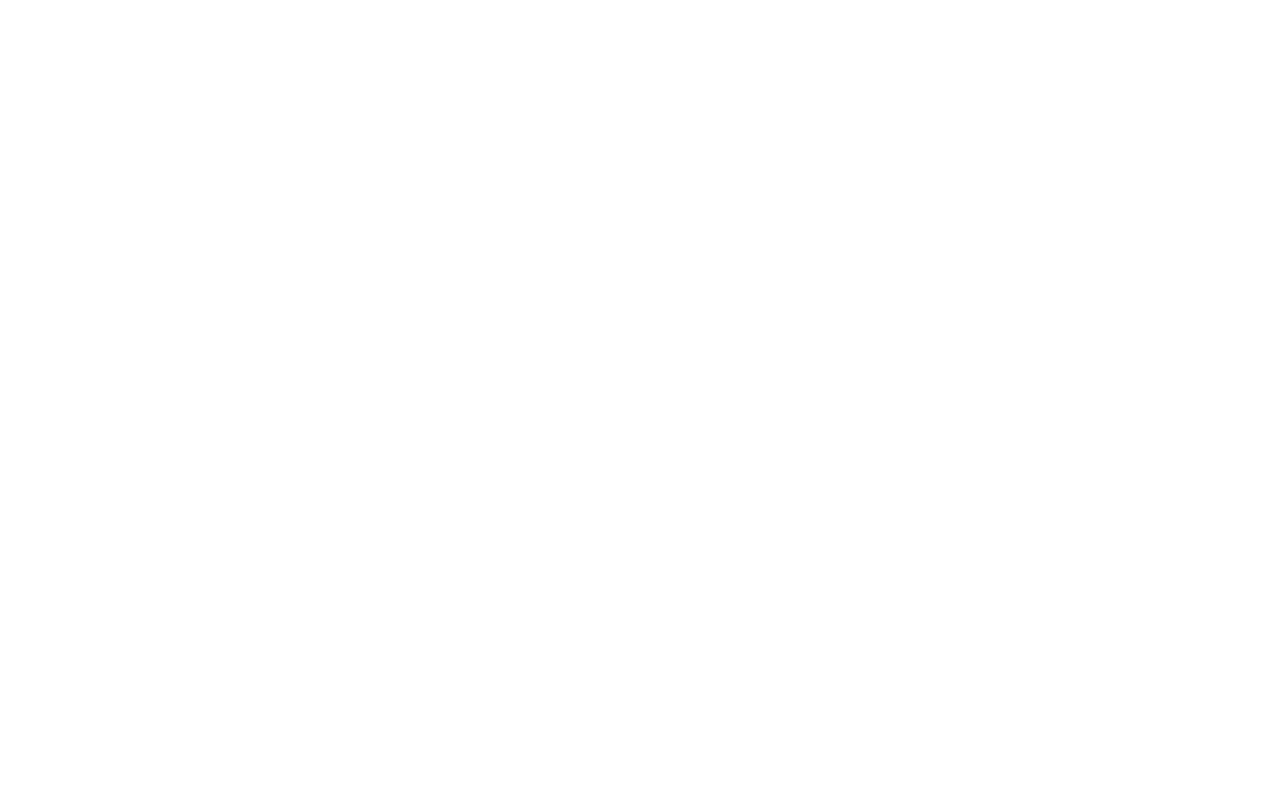
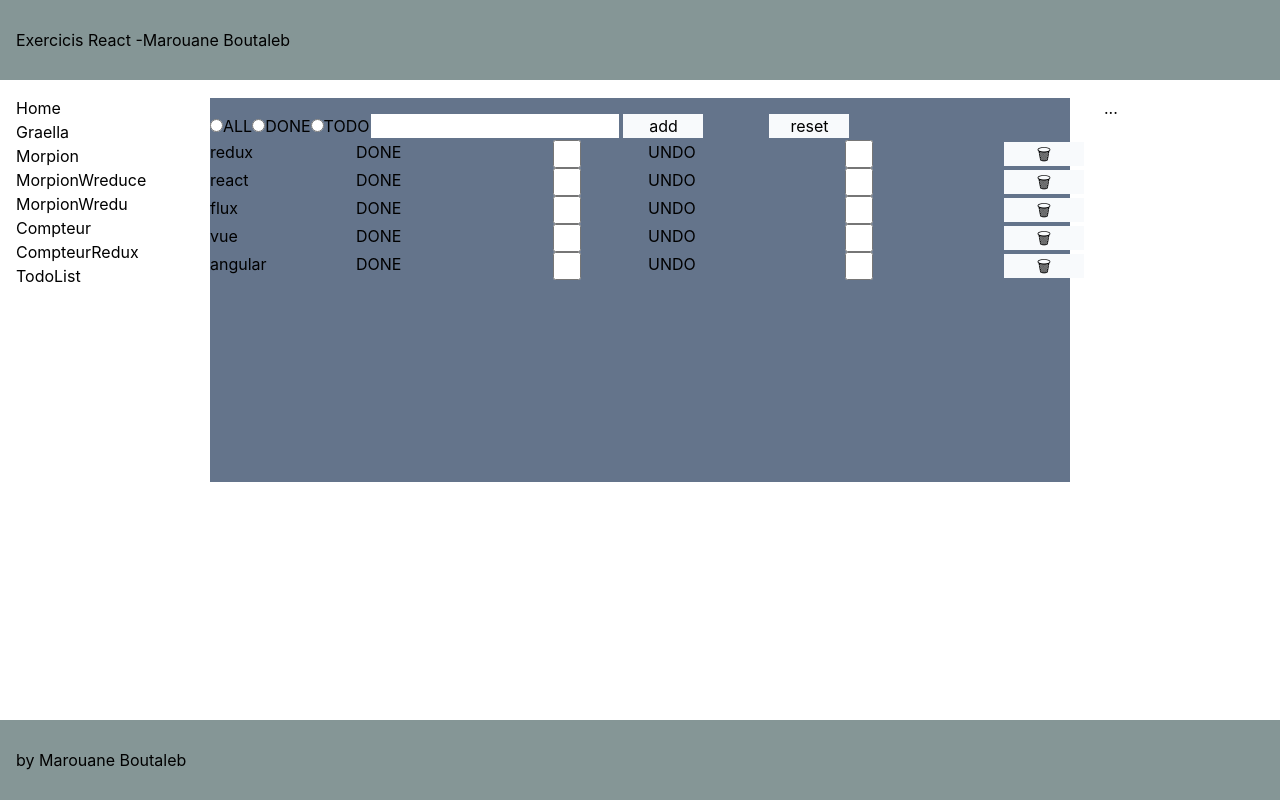
Before and after one commit to amanamar24/exercicis, a React (Create React App) app in the folder exercicis/: page /#/TodoList in a window 1280 px wide. Before the commit this address had no page. Built offline with nearby package versions, Linux system fonts and the light colour scheme.

Commit message:
todoList

```diff
--- a/exercicis/src/App.js
+++ b/exercicis/src/App.js
@@ -8,6 +8,7 @@
 import Home from "./Pages/Home";
 import Compteur from "./Pages/Compteur";
 import CompteurRedux from "./Pages/CompteurRedux";
+import TodoList from "./Pages/TodoList";
 function App() {
   return (
     <>
@@ -19,6 +20,7 @@
             <Route path="MorpionFrame" element={<MorpionFrame />}></Route>
             <Route path="Compteur" element={<Compteur />}></Route>
             <Route path="CompteurRedux" element={<CompteurRedux />}></Route>
+            <Route path="TodoList" element={<TodoList />}></Route>
             <Route
               path="MorpionFrameReduce"
               element={<MorpionFrameReduce />}
--- a/exercicis/src/Pages/CompteurRedux.js
+++ b/exercicis/src/Pages/CompteurRedux.js
@@ -3,25 +3,43 @@
 import {
   increaseCounter,
   decreaseCounter,
+  clear,
 } from "./redux/actions/counterActions";
 export default function CompteurRedux() {
   const count = useSelector((store) => store.counterReducer.count);
   const dispatch = useDispatch();
+  let cssButton =
+    "bg-slate-500 hover:bg-slate-700 text-white font-bold py-2 px-4 rounded w-[177px] h-[100px]";
   return (
     <div className="improvisare">
       <header className="app-header">
         <p>{count}</p>
-        <button onClick={() => dispatch(increaseCounter(1))}>
-          increase Counter
+        <button
+          className={cssButton}
+          onClick={() => dispatch(increaseCounter(1))}
+        >
+          increase 1
         </button>
-        <button onClick={() => dispatch(increaseCounter(5))}>
-          increase Counter +5
+        <button
+          className={cssButton}
+          onClick={() => dispatch(increaseCounter(5))}
+        >
+          increase 5
         </button>
-        <button onClick={() => dispatch(decreaseCounter(1))}>
-          decrease Counter{" "}
+        <button
+          className={cssButton}
+          onClick={() => dispatch(decreaseCounter(1))}
+        >
+          decrease 1
         </button>
-        <button onClick={() => dispatch(decreaseCounter(5))}>
-          decrease Counter-5
+        <button
+          className={cssButton}
+          onClick={() => dispatch(decreaseCounter(5))}
+        >
+          decrease 5
+        </button>
+        <button className={cssButton} onClick={() => dispatch(clear())}>
+          CLEAR
         </button>
       </header>
     </div>
--- a/exercicis/src/Pages/Layout.js
+++ b/exercicis/src/Pages/Layout.js
@@ -32,6 +32,9 @@
             <li>
               <Link to="/CompteurRedux">CompteurRedux</Link>
             </li>
+            <li>
+              <Link to="/TodoList">TodoList</Link>
+            </li>
           </ul>
         </nav>
         <aside className="HolyGrail-ads">...</aside>
--- /dev/null
+++ b/exercicis/src/Pages/TodoList.js
@@ -0,0 +1,108 @@
+import { useDispatch, useSelector } from "react-redux";
+import {
+  addList,
+  clearList,
+  clearTask,
+  doneTask,
+  undoTask,
+} from "./redux/actions/todoActions";
+import { useState, useEffect } from "react";
+export default function TodoList() {
+  //   const lista = useSelector((store) => store.todoReducer.lista);
+  const lista = useSelector((store) => store.todoReducer);
+  const dispatch = useDispatch();
+  const [task, setTask] = useState("");
+  const [listStatus, setListStatus] = useState("ALL");
+  console.log("listStatus", listStatus);
+  return (
+    <>
+      <div className="todo w-{500px} h-96 bg-slate-500 m-0.5">
+        <input
+          onClick={() => setListStatus("ALL")}
+          type="radio"
+          name="listStatus"
+          value="ALL"
+        />
+        ALL
+        <input
+          onClick={() => setListStatus("DONE")}
+          type="radio"
+          name="listStatus"
+          value="DONE"
+        />
+        DONE
+        <input
+          onClick={() => setListStatus("TODO")}
+          type="radio"
+          name="listStatus"
+          value="TODO"
+        />
+        TODO
+        <input
+          className=" m-0.5"
+          type="text"
+          onChange={(e) => setTask(e.target.value)}
+          value={task}
+        />
+        <button
+          className="  m-0.5 bg-slate-50 h-6"
+          onClick={() => dispatch(addList(task))}
+        >
+          add
+        </button>
+        <button
+          className=" m-0.5 ml-16 mt-4 bg-slate-50 h-6"
+          onClick={() => dispatch(clearList())}
+        >
+          reset
+        </button>
+        <ul>
+          {lista.map((x, i) => (
+            <li
+              className={
+                "grid grid-cols-6 gap-4 " +
+                (listStatus === "ALL"
+                  ? ""
+                  : listStatus === "DONE" && x.done === true
+                  ? ""
+                  : listStatus === "TODO" && x.done === false
+                  ? ""
+                  : " hidden")
+              }
+              key={i}
+            >
+              <label> {x.task}</label>
+              <label className>DONE</label>
+              <input
+                className=""
+                type="checkbox"
+                title="task"
+                onChange={() => dispatch(doneTask(i))}
+              />
+              <label className>UNDO</label>
+              <input
+                className=""
+                type="checkbox"
+                title="task"
+                onChange={() => dispatch(undoTask(i))}
+              />
+
+              <button
+                className=" m-0.5 ml-16  bg-slate-50 W-6 h-6"
+                onClick={() => dispatch(clearTask(i))}
+              >
+                🗑
+              </button>
+            </li>
+          ))}
+          {/* <li class="task-li">
+            <input class="fav-todo-checkbox" type="checkbox" value="false">
+            <label class="done-task">he</label>
+            <input class="toggle-todo-checkbox" type="checkbox" value="true">
+            <button class="delete-task-btn" value="delete">🗑</button>
+        </li> */}
+        </ul>
+      </div>
+    </>
+  );
+}
--- a/exercicis/src/Pages/redux/actions/counterActions.js
+++ b/exercicis/src/Pages/redux/actions/counterActions.js
@@ -11,3 +11,9 @@
     payload: amount,
   };
 };
+export const clear = (amount) => {
+  return {
+    type: "CLEAR",
+    payload: amount,
+  };
+};
--- /dev/null
+++ b/exercicis/src/Pages/redux/actions/todoActions.js
@@ -0,0 +1,32 @@
+export const addList = (tarea) => {
+  return {
+    type: "ADD_LIST",
+    payload: tarea,
+  };
+};
+export const clearList = () => {
+  return {
+    type: "CLEAR_LIST",
+  };
+};
+
+export const clearTask = (indice) => {
+  return {
+    type: "CLEAR_TASK",
+    payload: indice,
+  };
+};
+
+export const doneTask = (indice) => {
+  return {
+    type: "DONE_TASK",
+    payload: indice,
+  };
+};
+
+export const undoTask = (indice) => {
+  return {
+    type: "UNDO_TASK",
+    payload: indice,
+  };
+};
--- a/exercicis/src/Pages/redux/reducers/counterReducer.js
+++ b/exercicis/src/Pages/redux/reducers/counterReducer.js
@@ -14,6 +14,12 @@
         ...state,
         count: state.count - action.payload,
       };
+    case "CLEAR":
+      return {
+        ...state,
+        count: 0,
+      };
+
     default:
       return state;
   }
--- /dev/null
+++ b/exercicis/src/Pages/redux/reducers/todoReducer.js
@@ -0,0 +1,45 @@
+// const initalState = {
+//   lista: ["redux", "react", "next"],
+// };
+// const todoReducer = (state = initalState, action) => {
+//   let copy = [...state.lista];
+//   switch (action.type) {
+//     case "ADD_LIST":
+//       copy.push(action.payload);
+//       state.lista = [...copy];
+//       return state;
+
+//     default:
+//       return state;
+//   }
+// };
+const initalState = [
+  { task: "redux", done: false },
+  { task: "react", done: false },
+  { task: "flux", done: false },
+  { task: "vue", done: true },
+  { task: "angular", done: true },
+];
+const todoReducer = (state = initalState, action) => {
+  let copy = [...state];
+  switch (action.type) {
+    case "ADD_LIST":
+      copy.push({ task: action.payload, done: false });
+      return copy;
+    case "CLEAR_TASK":
+      copy.splice(action.payload, 1);
+      return copy;
+    case "DONE_TASK":
+      copy[action.payload].done = true;
+      return copy;
+    case "UNDO_TASK":
+      copy[action.payload].done = false;
+      return copy;
+
+    case "CLEAR_LIST":
+      return [];
+    default:
+      return state;
+  }
+};
+export default todoReducer;
--- a/exercicis/src/Pages/redux/store.js
+++ b/exercicis/src/Pages/redux/store.js
@@ -1,8 +1,10 @@
 import { createStore, combineReducers } from "redux";
 import counterReducer from "./reducers/counterReducer";
+import todoReducer from "./reducers/todoReducer";
 
 const appReducer = combineReducers({
-    counterReducer: counterReducer,
+  counterReducer,
+  todoReducer,
 });
 
 export default createStore(appReducer);
```
